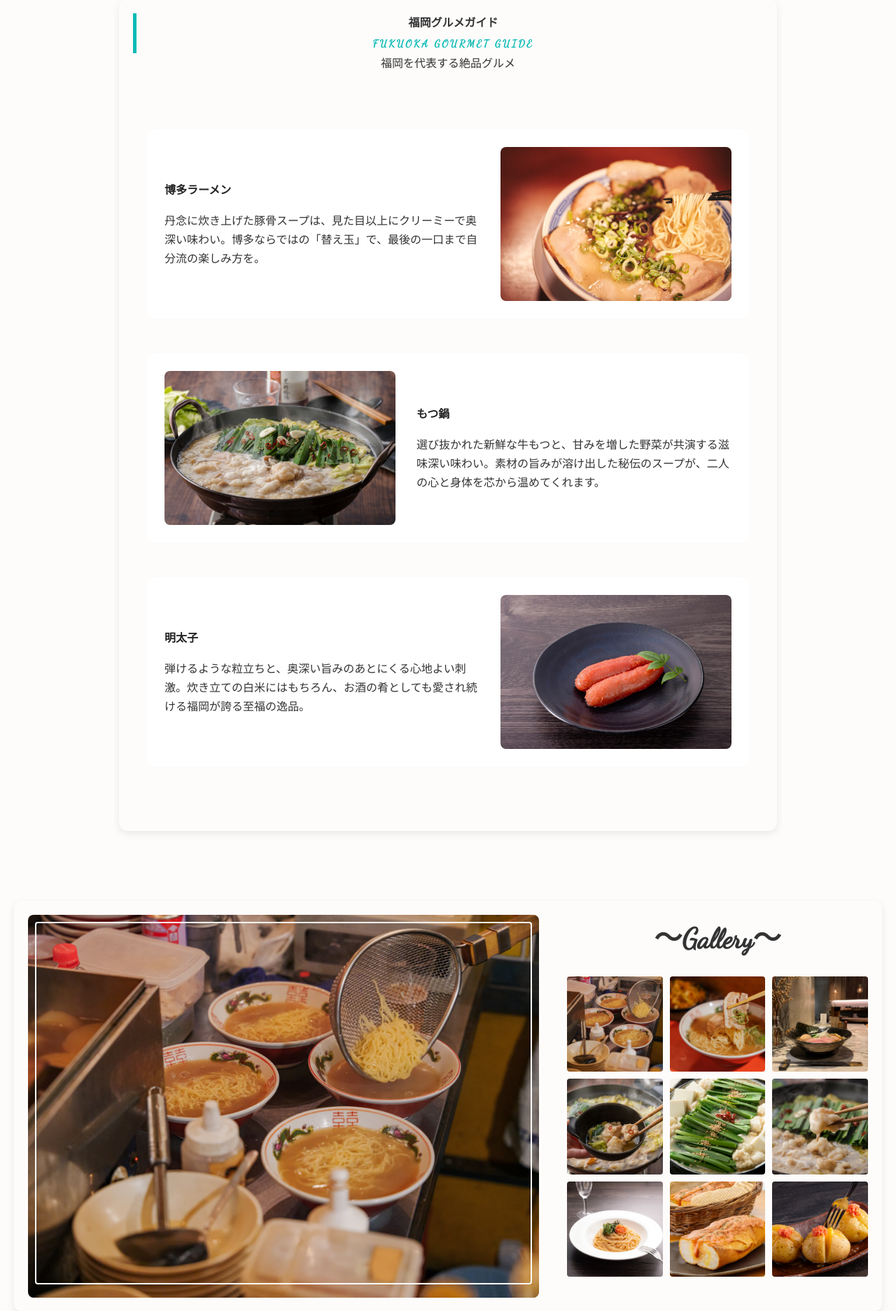
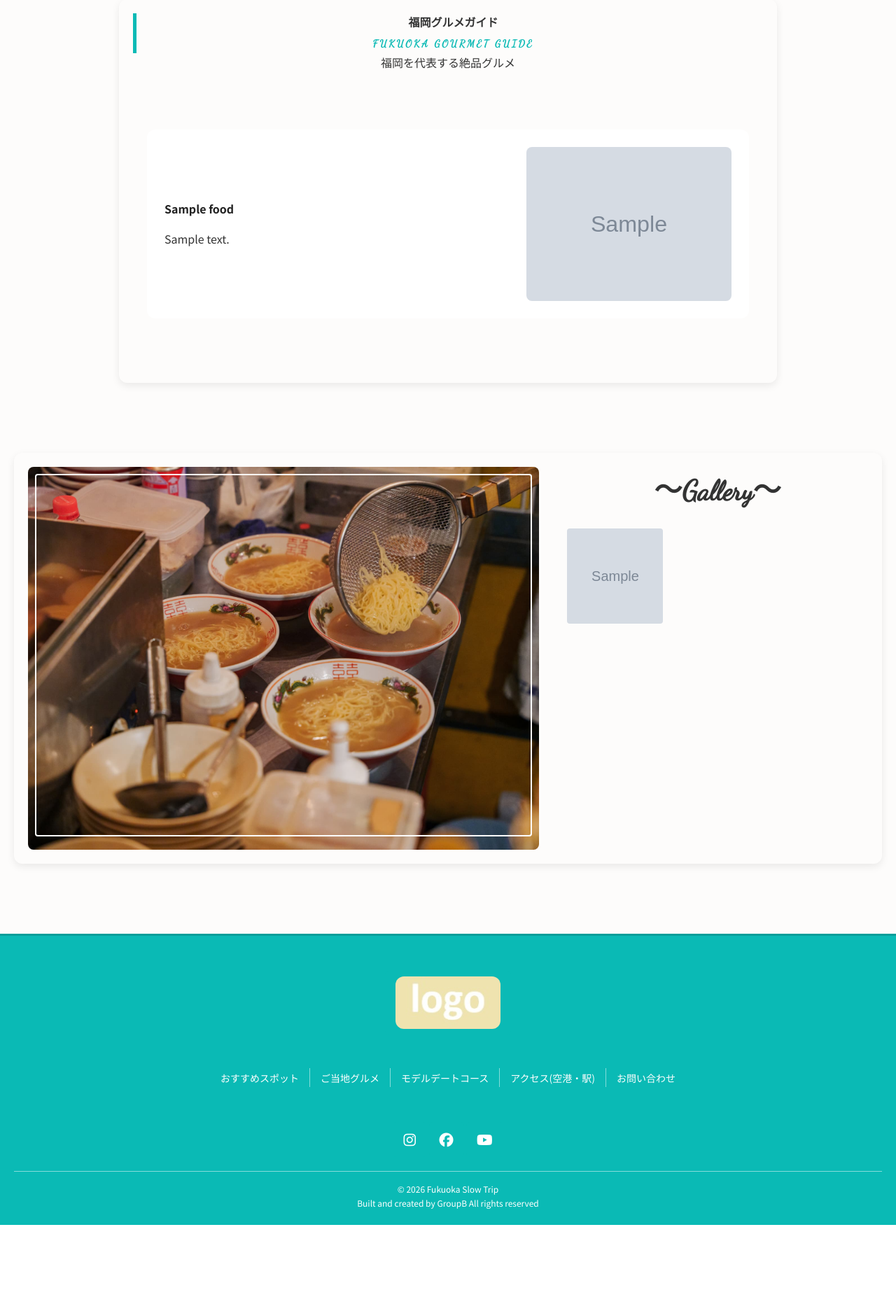
Before and after one commit to pythonyasu0706-cpu/kankou_project, a Flask app: template templates/foods.html in a window 1280 px wide. Shown: the part 256-2129 px from the top of the page at 70% size. After the commit the page ends 2006 px from the top, so only its background shows below. Run offline with Flask 3, Linux system fonts and the light colour scheme; the template is opened without the code that fills it: most values are stand-ins (such as "Sample title", 1, 10 or a date in 2020); grey boxes marked "Sample" are stand-in pictures.

Commit message:
グルメページのHTMLを修正

```diff
--- a/templates/base.html
+++ b/templates/base.html
@@ -16,7 +16,6 @@
         rel="stylesheet">
 
     <!-- 共通 main.css -->
-    <!-- <link rel="stylesheet" href="{{ url_for('static', filename='css/main.css') }}"> -->
     <link rel="stylesheet" href="{{ url_for('static', filename='css/base/reset.css') }}">
     <link rel="stylesheet" href="{{ url_for('static', filename='css/base/variables.css') }}">
     <link rel="stylesheet" href="{{ url_for('static', filename='css/base/style.css') }}">
@@ -52,8 +51,6 @@
 
     {% include "partials/footer.html" %}
 
-    <!-- Bootstrap JS -->
-    <!-- <script src="https://cdn.jsdelivr.net/npm/bootstrap@5.3.0/dist/js/bootstrap.bundle.min.js"></script> -->
     <!-- JS（最後に） -->
     {% block scripts %}
     <script src="{{ url_for('static', filename='js/main.js') }}"></script>
--- a/templates/course.html
+++ b/templates/course.html
@@ -81,7 +81,6 @@
             </div>
             <div class="course-content">
                 <div class="spot-card">
-                    <!-- <img src="../static/images/course/date3.png" alt="デート3" class="spot-img"> -->
                     {{ image('course/date3.png', 'デート3', 'spot-img') }}
                     <span class="time">16:00</span>
                     <span class="spot-name">福岡タワー</span>
--- a/templates/foods.html
+++ b/templates/foods.html
@@ -22,131 +22,53 @@
         </div>
     </div>
 
-    <div class="container mgt50">
-        <!-- <div class="container mgt50"> -->
-        <div class="row ">
+        <div class="container mgt50">
+        {% for food in foods %}
 
+        <div class="row {% if not loop.first %}mgt50{% endif %}">
+
+            {% if loop.index % 2 == 1 %}
             <!-- 左テキスト・右画像 -->
             <div class="col-md-7">
-                <h4>博多ラーメン</h4>
-                <p>丹念に炊き上げた豚骨スープは、見た目以上にクリーミーで奥深い味わい。博多ならではの「替え玉」で、最後の一口まで自分流の楽しみ方を。</p>
+                <h4>{{ food.title }}</h4>
+                <p>{{ food.text }}</p>
             </div>
             <div class="col-md-5">
-
-                <img src="static/images/food/ramen01.jpg" alt="ラーメン1" class="spot-img" loading="lazy">
-
+                {{ image(food.image, food.alt, 'food-img') }}
             </div>
 
-
-        </div>
-
-
-        <div class="row mgt50">
-
-
+            {% else %}
             <!-- 右テキスト・左画像 -->
             <div class="col-md-5">
-
-                <img src="static/images/food/motsunabe01.jpg" alt="もつ鍋" class="spot-img" loading="lazy">
-
+                {{ image(food.image, food.alt, 'food-img') }}
             </div>
             <div class="col-md-7">
-                <h4>もつ鍋</h4>
-                <p>選び抜かれた新鮮な牛もつと、甘みを増した野菜が共演する滋味深い味わい。素材の旨みが溶け出した秘伝のスープが、二人の心と身体を芯から温めてくれます。</p>
+                <h4>{{ food.title }}</h4>
+                <p>{{ food.text }}</p>
             </div>
-
+            {% endif %}
         </div>
-
-
-        <div class="row mgt50">
-
-
-            <!-- 左テキスト・右画像 -->
-            <div class="col-md-7">
-                <h4>明太子</h4>
-                <p>弾けるような粒立ちと、奥深い旨みのあとにくる心地よい刺激。炊き立ての白米にはもちろん、お酒の肴としても愛され続ける福岡が誇る至福の逸品。</p>
-            </div>
-            <div class="col-md-5">
-
-                <img src="static/images/food/mentai01.jpg" alt="明太子" class="spot-img" loading="lazy">
-
-            </div>
-
-
-        </div>
-
+        {% endfor %}
     </div>
 </section>
 
 <!-- ギャラリー・グルメ -->
 <section class="gallery">
     <div class="gallery-image">
-        <!-- <img src="images/images_foods/ramen02.jpg" alt="グルメ２"> -->
-
-        <img src="static/images/food/ramen02.jpg" alt="グルメ２" class="spot-img" loading="lazy">
-
+        {{ image('food/ramen02.jpg', 'グルメ２', 'food-img') }}
     </div>
     <div class="gallery-content wrapper">
         <h2 class="title">～Gallery～</h2>
         <ul class="gallery-thumbnails">
-
+            {% for g in gallery %}
             <li>
-
-                <img src="static/images/food/ramen02.jpg" alt="グルメ2" class="spot-img" loading="lazy">
-
+                {{ image(g.image, g.alt, 'food-img') }}
             </li>
-
-            <li>
-
-                <img src="static/images/food/ramen03.jpg" alt="グルメ3" class="spot-img" loading="lazy">
-
-            </li>
-
-            <li>
-
-                <img src="static/images/food/ramen5000yen.jpg" alt="グルメ4" class="spot-img" loading="lazy">
-
-            </li>
-
-            <li>
-
-                <img src="static/images/food/motsunabe02.jpg" alt="グルメ5" class="spot-img" loading="lazy">
-
-            </li>
-
-            <li>
-
-                <img src="static/images/food/motsunabe03.jpg" alt="グルメ6" class="spot-img" loading="lazy">
-
-            </li>
-
-            <li>
-
-                <img src="static/images/food/motsunabe04.jpg" alt="グルメ7" class="spot-img" loading="lazy">
-
-            </li>
-
-            <li>
-
-                <img src="static/images/food/mentai02.jpg" alt="グルメ8" class="spot-img" loading="lazy">
-
-            </li>
-
-            <li>
-
-                <img src="static/images/food/mentai03.jpg" alt="グルメ9" class="spot-img" loading="lazy">
-
-            </li>
-
-            <li>
-
-                <img src="static/images/food/mentai04.jpg" alt="グルメ10" class="spot-img" loading="lazy">
-
-            </li>
-
+            {% endfor %}
         </ul>
     </div>
 </section>
+
 {% endblock %}
 
 <!-- block scriptsは絶対block contentの外！！ -->
```
Also changed, not shown: templates/spots.html (+2 -6 lines), 2 other files.
